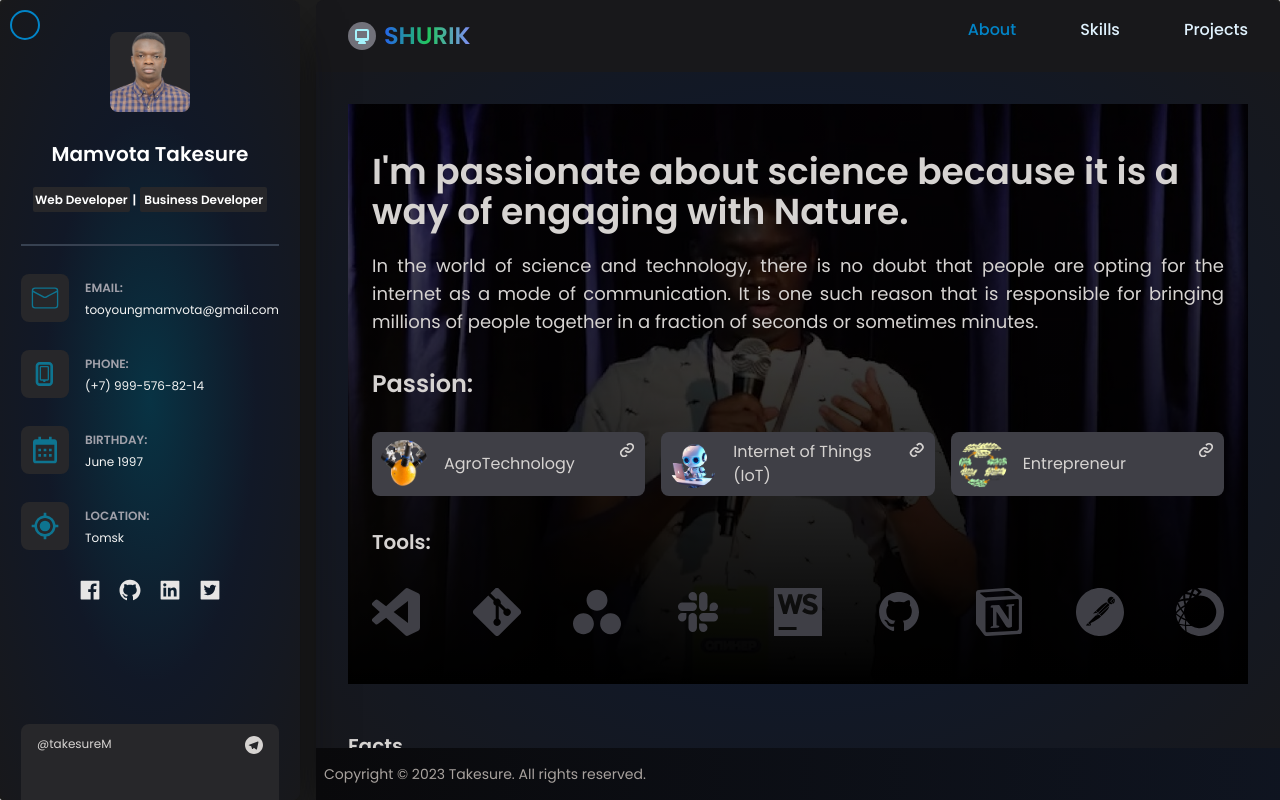
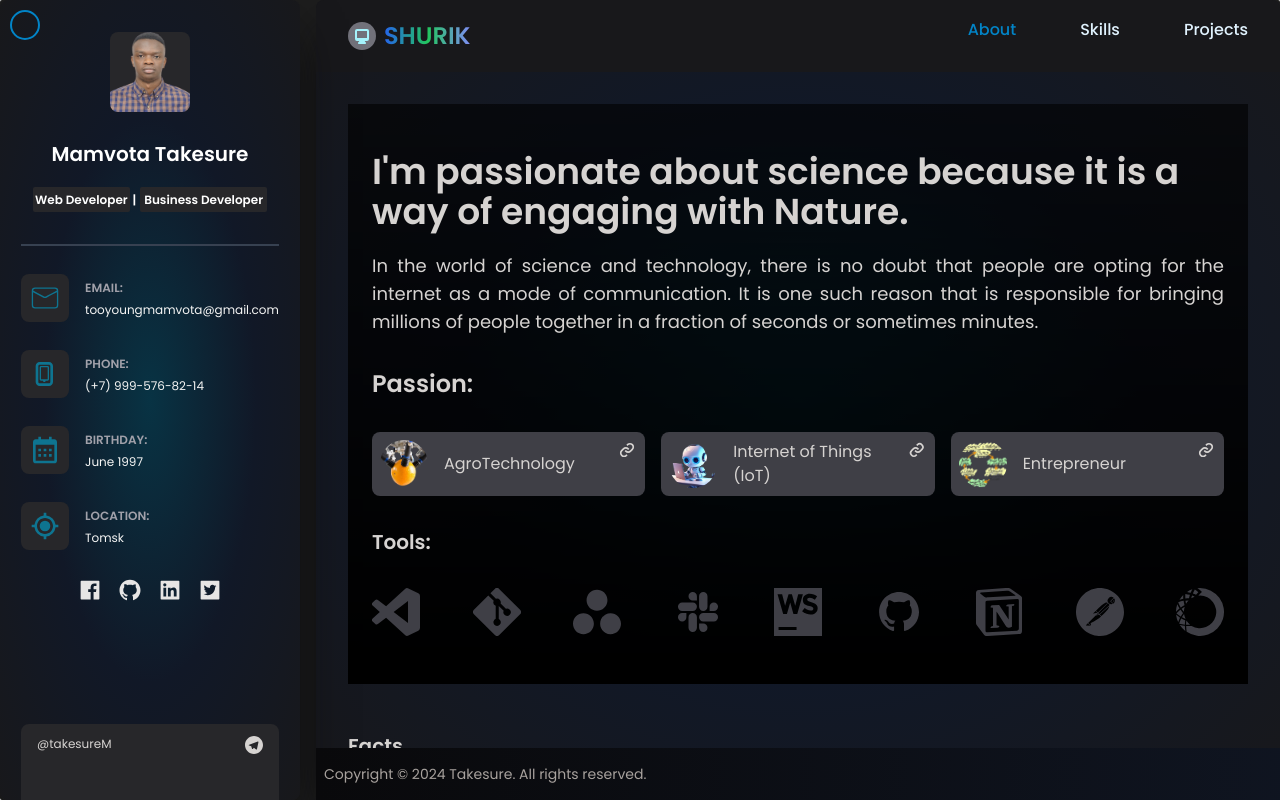
Before and after one commit to MamvotaTake/takesure, a React (Vite) app: page / in a window 1280 px wide. Built offline with nearby package versions, Linux system fonts and the light colour scheme.

Commit message:
changing something

```diff
--- a/package.json
+++ b/package.json
@@ -16,7 +16,8 @@
     "react-dom": "^18.2.0",
     "react-icons": "^4.11.0",
     "react-router-dom": "^6.18.0",
-    "styled-components": "^6.1.1"
+    "styled-components": "^6.1.1",
+    "@react-buddy/ide-toolbox": "^2.4.0"
   },
   "devDependencies": {
     "@types/react": "^18.2.15",
--- a/src/components/AppLayout.tsx
+++ b/src/components/AppLayout.tsx
@@ -12,8 +12,13 @@ export const AppLayout = () => {
                 </div>
                 <div className="bg-[radial-gradient(ellipse_at_center,_var(--tw-gradient-stops))] from-cyan-950 via-gray-900 to-zinc-900 shadow-2xl shadow-zinc-950 rounded-lg  overflow-y-scroll">
                     <Header/>
-                    <main className="flex flex-col px-4 md:px-8 py-8 text-stone-300">
+                    <main className="flex  px-4 md:px-8 py-8 text-stone-300">
                         <Outlet/>
+                        {/*<div className="flex p-8 max-w-fit">*/}
+                        {/*    <div className="grid grid-cols-1 mb-40 md:grid-cols-3 gap-4  z-20">*/}
+                        {/*        Takesure*/}
+                        {/*    </div>*/}
+                        {/*</div>*/}
                     </main>
                     <Footer/>
                 </div>
--- a/src/components/Footer.tsx
+++ b/src/components/Footer.tsx
@@ -2,7 +2,7 @@
 export const Footer = () => {
     return (
         <div className='fixed bottom-0 w-full flex md:justify-normal justify-center text-sm items-center z-20  bg-gradient-to-l from-gray-900 to-zinc-950 px-2 py-4 text-stone-500 md:text-stone-400'>
-            Copyright © 2023 Takesure. All rights reserved.
+            Copyright © 2024 Takesure. All rights reserved.
         </div>
     );
 };
--- a/src/features/about/About.tsx
+++ b/src/features/about/About.tsx
@@ -149,24 +149,32 @@ export const About = () => {
 
             </div>
 
-            <div className='py-4 space-y-4 md:space-y-2'>
-                <h1 className='text-xl font-bold'>Facts</h1>
+            <div className='flex py-4 space-y-4 md:space-y-2'>
+                <div>
+                    <h1 className='text-xl font-bold'>Facts</h1>
 
                     <li className='space-y-2'>
-                        I had the privilege of participating in the prestigious <span className='font-extrabold text-cyan-600 uppercase'>Акселератор ФРИИ</span> program for a duration of six months.
+                        I had the privilege of participating in the prestigious <span
+                        className='font-extrabold text-cyan-600 uppercase'>Акселератор ФРИИ</span> program for a
+                        duration of six months.
                     </li>
                     <li>I love my PARENTS</li>
 
-                    <p className='flex flex-col'> <li>I speak 3 languages:</li>
+                    <p className='flex flex-col'>
+                        <li>I speak 3 languages:</li>
                         <span className='relative flex mt-2 gap-2 font-light text-stone-400 w-fit p-1 rounded'>
-                            <span className='before:content-["Sh"] before:absolute before:top-2  before:text-sm before:mr-1 before:bg-cyan-600 before:w-5 before:h-4 before:text-gray-900 before:rounded-sm'>Shona</span>
-                            <span className='before:content-["En"] before:absolute before:top-2 before:text-sm before:mr-1 before:bg-cyan-600 before:w-5 before:h-4 before:text-gray-900 before:rounded-sm'>English</span>
-                            <span className='before:content-["Ru"] before:absolute before:top-2 before:text-sm before:mr-1 before:bg-cyan-600 before:w-5 before:h-4 before:text-gray-900 before:rounded-sm'>Russian</span>
+                            <span
+                                className='before:content-["Sh"] before:absolute before:top-2  before:text-sm before:mr-1 before:bg-cyan-600 before:w-5 before:h-4 before:text-gray-900 before:rounded-sm'>Shona</span>
+                            <span
+                                className='before:content-["En"] before:absolute before:top-2 before:text-sm before:mr-1 before:bg-cyan-600 before:w-5 before:h-4 before:text-gray-900 before:rounded-sm'>English</span>
+                            <span
+                                className='before:content-["Ru"] before:absolute before:top-2 before:text-sm before:mr-1 before:bg-cyan-600 before:w-5 before:h-4 before:text-gray-900 before:rounded-sm'>Russian</span>
 
                         </span>
                     </p>
+                </div>
 
-
+                {/*<div>My thesis topic</div>*/}
             </div>
             <div className='flex flex-col gap-8 '>
                 <h1 className='text-center md:text-left text-xl md:text-2xl font-bold mt-12'>What I Do</h1>
--- a/src/index.css
+++ b/src/index.css
@@ -3,9 +3,9 @@
 @tailwind utilities;
 
 @layer components {
-    .skill{
-        @apply absolute flex py-6 hover:translate-x-0 transition-all ease-in-out duration-1000 translate-x-36   items-center justify-center  left-0 top-0 bottom-0 right-0 hover:rounded-lg rounded-sm cursor-pointer
-    }
+    /*.skill{*/
+    /*    @apply absolute flex py-6 hover:translate-x-0 transition-all ease-in-out duration-1000 translate-x-36   items-center justify-center  left-0 top-0 bottom-0 right-0 hover:rounded-lg rounded-sm cursor-pointer*/
+    /*}*/
 
     .btn {
         @apply rounded-full border border-stone-200 px-4 py-2 text-sm transition-all duration-300 focus:outline-none focus:ring focus:ring-yellow-400 md:px-6 md:py-3
@@ -86,7 +86,9 @@
 
     .image {
         width: 100%;
-        background: url("./assets/background.jpg") no-repeat center top;
+        /*background: url("./assets/background.jpg") no-repeat center top;*/
+        background-size: cover;
+        /*height: 90vh;*/
     }
 
         /* width */
--- a/tsconfig.json
+++ b/tsconfig.json
@@ -18,7 +18,8 @@
     "strict": true,
     "noUnusedLocals": true,
     "noUnusedParameters": true,
-    "noFallthroughCasesInSwitch": true
+    "noFallthroughCasesInSwitch": true,
+    "allowSyntheticDefaultImports": true
   },
   "include": ["src"],
   "references": [{ "path": "./tsconfig.node.json" }]
```
Also changed, not shown: 1 other file (tests, documents, lock files or other folders).
